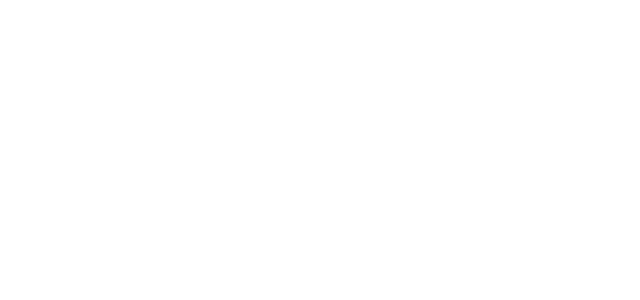
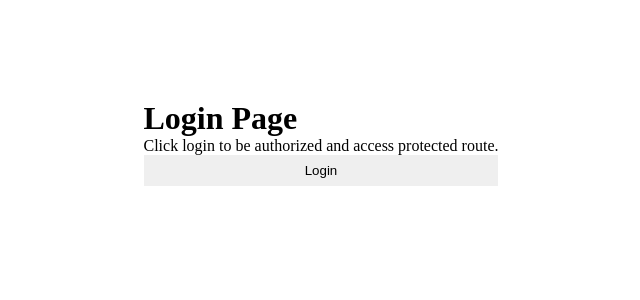
Before and after one commit to surajphedin-job-interviews/darsetech, a React (Vite) app: page /login in a window 1280 px wide. Shown: the top 300 px of the page, without its empty margins (319-959 px from the left). Built offline with nearby package versions, Linux system fonts and the light colour scheme.

Commit message:
feat: complete route guard problem

```diff
--- a/package.json
+++ b/package.json
@@ -10,7 +10,8 @@
   },
   "dependencies": {
     "react": "^18.2.0",
-    "react-dom": "^18.2.0"
+    "react-dom": "^18.2.0",
+    "react-router-dom": "6"
   },
   "devDependencies": {
     "@types/react": "^18.0.17",
--- a/src/App.tsx
+++ b/src/App.tsx
@@ -1,5 +1,7 @@
+import CustomRoutes from "./CustomRoutes";
+
 function App() {
-  return <div></div>;
+  return <CustomRoutes></CustomRoutes>;
 }
 
 export default App;
--- /dev/null
+++ b/src/CustomRoutes.tsx
@@ -0,0 +1,28 @@
+import { useState } from "react";
+import { Route, Routes } from "react-router-dom";
+import Homepage from "./components/Homepage";
+import Login from "./components/Login";
+import RouteGuard from "./RouteGuard";
+
+const CustomRoutes = () => {
+  const [isAuthorized, setIsAuthorized] = useState(false);
+  return (
+    <Routes>
+      <Route
+        path="/login"
+        element={<Login setIsAuthorized={setIsAuthorized}></Login>}
+      ></Route>
+      <Route
+        path="/"
+        element={
+          <RouteGuard
+            isAuthorized={isAuthorized}
+            element={<Homepage></Homepage>}
+          ></RouteGuard>
+        }
+      ></Route>
+    </Routes>
+  );
+};
+
+export default CustomRoutes;
--- /dev/null
+++ b/src/RouteGuard.tsx
@@ -0,0 +1,17 @@
+import { ReactElement } from "react";
+import { Navigate } from "react-router-dom";
+
+const RouteGuard = (props: RouteGuardProps) => {
+  const { element, isAuthorized = false } = props;
+
+  if (!isAuthorized) return <Navigate to="/login"></Navigate>;
+
+  return element;
+};
+
+export default RouteGuard;
+
+interface RouteGuardProps {
+  element: ReactElement;
+  isAuthorized: boolean;
+}
--- /dev/null
+++ b/src/components/Homepage.tsx
@@ -0,0 +1,15 @@
+const Homepage = () => {
+  return (
+    <div
+      style={{
+        display: "grid",
+        justifyContent: "center",
+      }}
+    >
+      <p>This is the homepage (Protected route).</p>
+      <p>You can refresh the page</p>
+    </div>
+  );
+};
+
+export default Homepage;
--- /dev/null
+++ b/src/components/Login.tsx
@@ -0,0 +1,39 @@
+import { Dispatch, SetStateAction } from "react";
+import { useNavigate } from "react-router-dom";
+
+const Login = (props: LoginProps) => {
+  const { setIsAuthorized } = props;
+  const navigate = useNavigate();
+
+  const handleLogin = () => {
+    setIsAuthorized(true);
+    navigate("/");
+  };
+  return (
+    <div
+      style={{
+        display: "grid",
+        justifyContent: "center",
+        padding: "100px",
+      }}
+    >
+      <h1>Login Page</h1>
+      <p>Click login to be authorized and access protected route.</p>
+      <button
+        onClick={handleLogin}
+        style={{
+          border: "none",
+          padding: "8px 32px",
+        }}
+      >
+        Login
+      </button>
+    </div>
+  );
+};
+
+export default Login;
+
+interface LoginProps {
+  setIsAuthorized: Dispatch<SetStateAction<boolean>>;
+}
--- a/src/main.tsx
+++ b/src/main.tsx
@@ -1,10 +1,13 @@
-import React from 'react'
-import ReactDOM from 'react-dom/client'
-import App from './App'
-import './index.css'
+import React from "react";
+import ReactDOM from "react-dom/client";
+import { BrowserRouter } from "react-router-dom";
+import App from "./App";
+import "./index.css";
 
-ReactDOM.createRoot(document.getElementById('root') as HTMLElement).render(
+ReactDOM.createRoot(document.getElementById("root") as HTMLElement).render(
   <React.StrictMode>
-    <App />
+    <BrowserRouter>
+      <App />
+    </BrowserRouter>
   </React.StrictMode>
-)
+);
```
Also changed, not shown: 1 other file (tests, documents, lock files or other folders).
